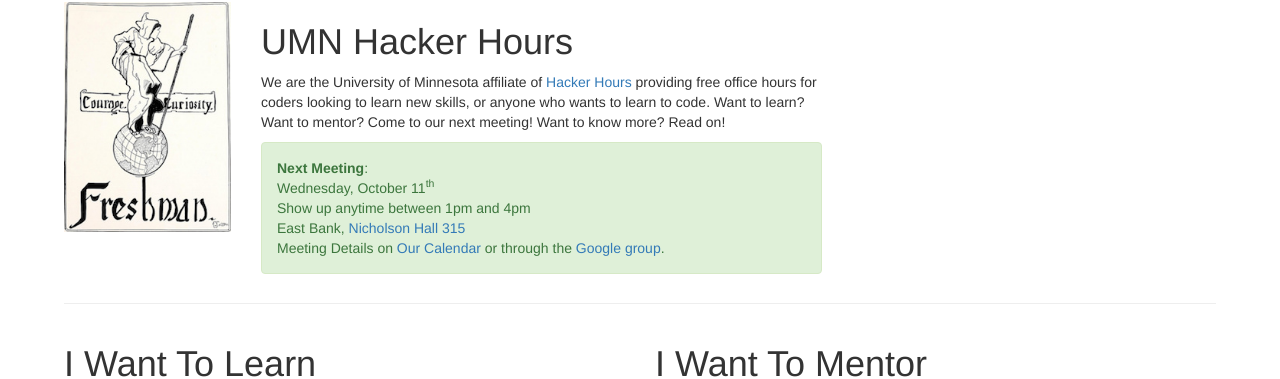
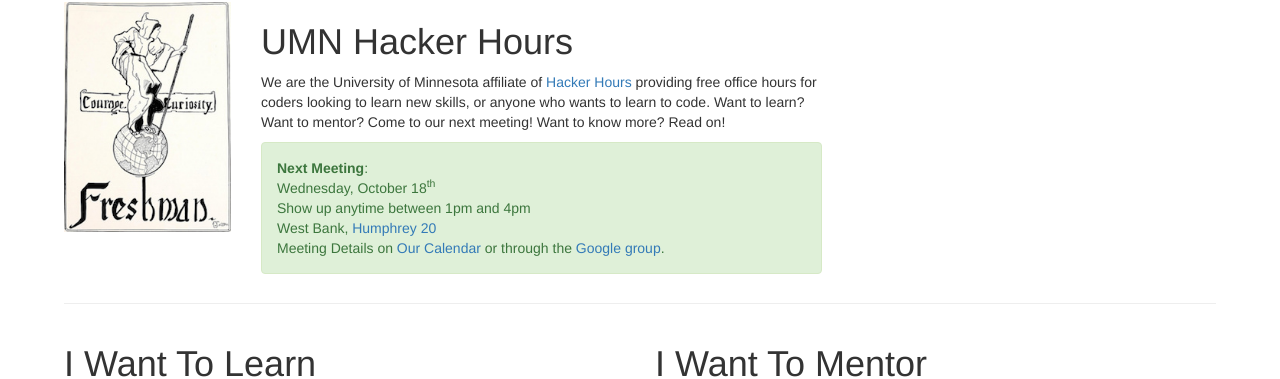
Before and after one commit to umnhackerhours/umnhackerhours.github.io, a Jekyll site: the page built from index.markdown, in a window 1280 px wide. Shown: the part 102-481 px from the top of the page. Built offline with Jekyll 4.4.1, drawn with Linux system fonts in a browser that asks for light colours.

Commit message:
2017-10-18

```diff
--- a/index.markdown
+++ b/index.markdown
@@ -13,13 +13,13 @@ description: Home
       <div class="alert alert-success" role="alert">
         <a class="anchor" id="next_meeting"></a>
         <strong>Next Meeting</strong>:<br />
-        Wednesday, October 11<sup>th</sup><br />
+        Wednesday, October 18<sup>th</sup><br />
         Show up anytime between 1pm and 4pm<br />
         <!-- East Bank, <a href="https://roomsearch.umn.edu/roomsearch/#/rooms/154a5d45-e466-45c9-b64b-309de60e9e5d">Nicholson Hall 315</a><br /> -->
         <!-- West Bank, <a href="https://roomsearch.umn.edu/roomsearch/#/rooms/f8667449-84f5-4392-9607-ae9f2335ef5b">Humphrey 20</a><br /> -->
         <!-- St. Paul, <a href="https://roomsearch.umn.edu/roomsearch/#/rooms/236c88ec-0616-496e-bdfa-7d3b96ee9e33">Borlaug Hall 365</a><br /> -->
 
-        East Bank, <a href="https://roomsearch.umn.edu/roomsearch/#/rooms/154a5d45-e466-45c9-b64b-309de60e9e5d">Nicholson Hall 315</a><br />
+        West Bank, <a href="https://roomsearch.umn.edu/roomsearch/#/rooms/f8667449-84f5-4392-9607-ae9f2335ef5b">Humphrey 20</a><br />
         Meeting Details on <a href="https://www.google.com/calendar/embed?src=umn.edu_ii9odmho4m63bsq19879mu0iis%40group.calendar.google.com&ctz=America/Chicago">Our Calendar</a> or through the <a href='https://groups.google.com/a/umn.edu/d/hackerhours'>Google group</a>.
       </div>
     </div>
```
